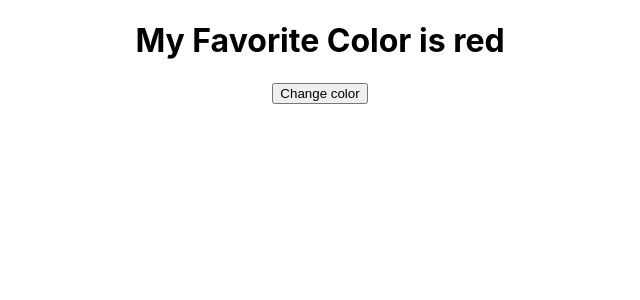
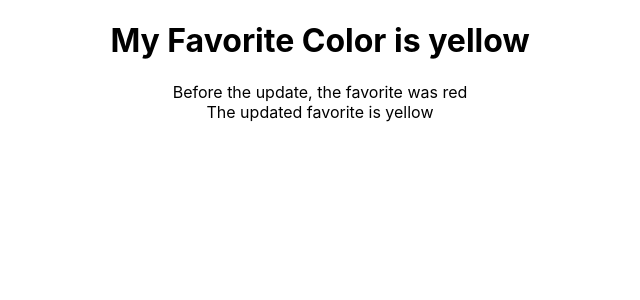
Before and after one commit to madhuvayya/React-Practice, a React (Create React App) app: page / in a window 1280 px wide. Shown: the top 300 px of the page, without its empty margins (320-960 px from the left). Built offline with nearby package versions, Linux system fonts and the light colour scheme.

Commit message:
Added GetSnapShot component to implement the getSnapshotBeforeUpdate

```diff
--- a/src/App.js
+++ b/src/App.js
@@ -13,6 +13,7 @@
 import GetDerivedStateFromProps from './components/GetDerivedStateFromProps'
 import ComponentDidMount from './components/ComponentDidMount'
 import ShouldComponentUpdate from './components/ShouldComponentUpdate'
+import GetSnapShot from './components/GetSnapShot'
 
 function App() {
   return (
@@ -32,7 +33,8 @@
       {/* <Constructor /> */}
       {/* <GetDerivedStateFromProps favcol="yellow"/> */}
       {/* <ComponentDidMount /> */}
-      <ShouldComponentUpdate />
+      {/* <ShouldComponentUpdate /> */}
+      <GetSnapShot />
     </div>
   );
 }
--- /dev/null
+++ b/src/components/GetSnapShot.js
@@ -0,0 +1,36 @@
+import React,{ Component} from 'react'
+
+
+class GetSnapShot extends Component {
+    constructor(props) {
+      super(props);
+      this.state = {favoritecolor: "red"};
+    }
+
+    componentDidMount() {
+      setTimeout(() => {
+        this.setState({favoritecolor: "yellow"})
+      }, 1000)
+    }
+
+    getSnapshotBeforeUpdate(prevProps, prevState) {
+      document.getElementById("div1").innerHTML =
+      "Before the update, the favorite was " + prevState.favoritecolor;
+    }
+
+    componentDidUpdate() {
+      document.getElementById("div2").innerHTML =
+      "The updated favorite is " + this.state.favoritecolor;
+    }
+    render() {
+      return (
+        <div>
+          <h1>My Favorite Color is {this.state.favoritecolor}</h1>
+          <div id="div1"></div>
+          <div id="div2"></div>
+        </div>
+      );
+    }
+  }
+
+export default GetSnapShot
```
